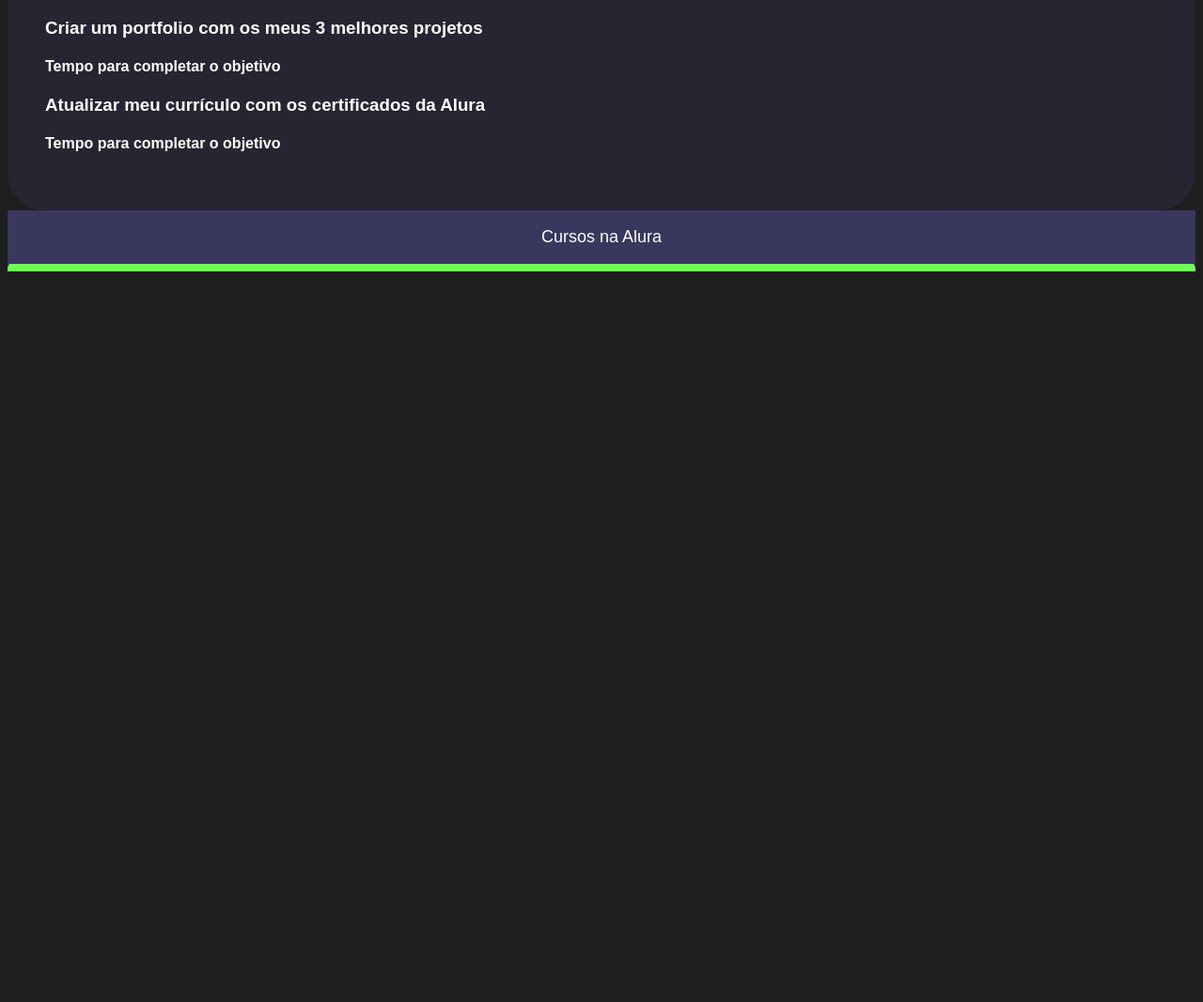
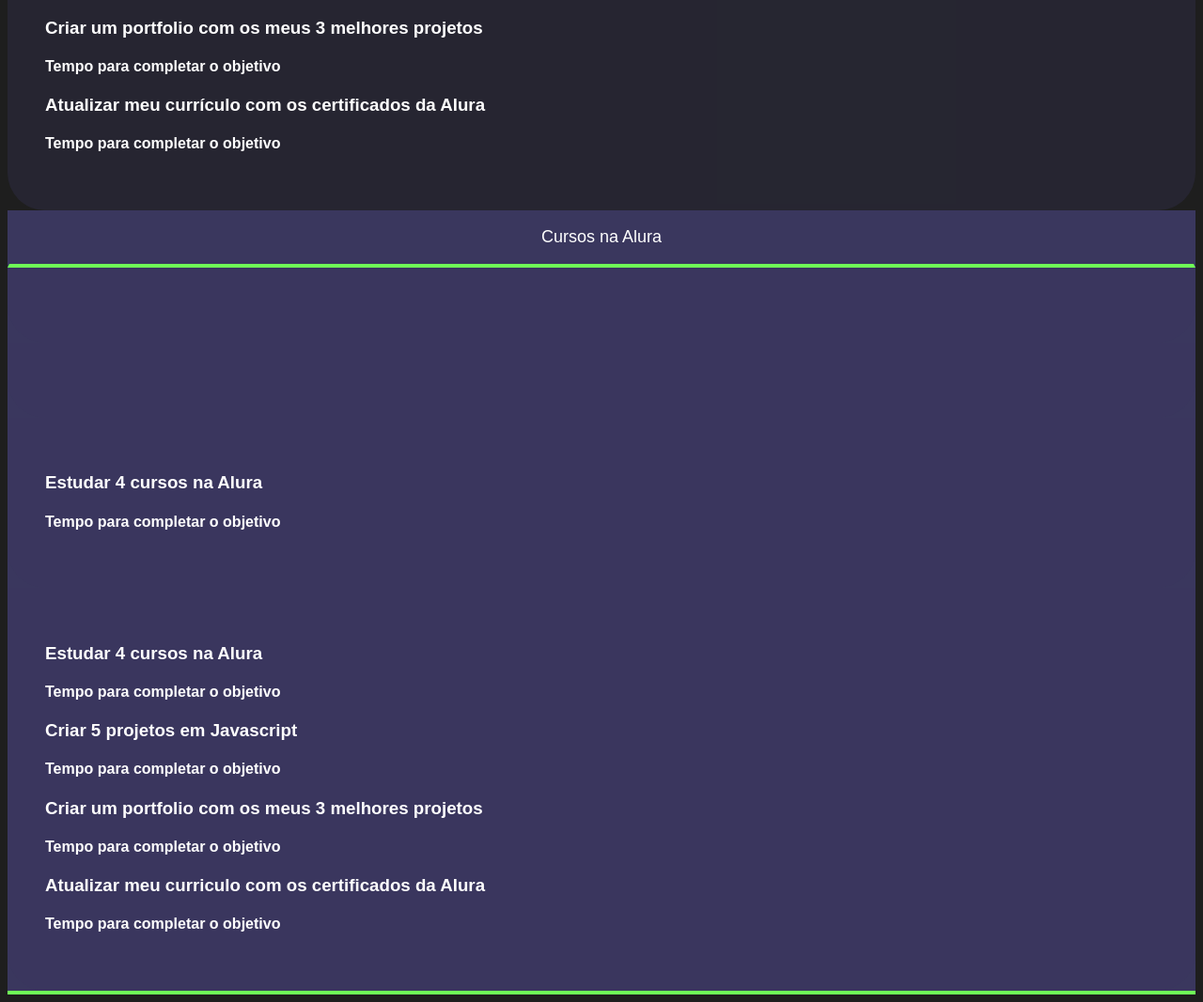
Before and after one commit to all-game-xupa/gb-ingui-a, a plain HTML site: page index.html in a window 1280 px wide. Shown: the part 1308-2375 px from the top of the page at 94% size. Before the commit the page ends 1605 px from the top, so only its background shows below. Drawn offline with Linux system fonts and the light colour scheme.

Commit message:
Update index.html

```diff
--- a/index.html
+++ b/index.html
@@ -86,3 +86,35 @@
 </div>
 <button class="botao ativo">Cursos na Alura</button>
 <div class="aba-conteudo ativo">
+<div class="abas-textos">
+
+</div>
+<div class="abas-textos">
+    <div class="aba-conteudo">
+
+    </div>
+</div>
+<div class="abas-textos">
+    <div class="aba-conteudo">
+        <h3 class="aba-conteudo-titulo-principal">Estudar 4 cursos na Alura</h3>
+        <h4 class="aba-conteudo-titulo-secundario">Tempo para completar o objetivo</h4>
+    </div>
+</div>
+<div class="abas-textos">
+    <div class="aba-conteudo">
+        <h3 class="aba-conteudo-titulo-principal">Estudar 4 cursos na Alura</h3>
+        <h4 class="aba-conteudo-titulo-secundario">Tempo para completar o objetivo</h4>
+    </div>
+    <div class="aba-conteudo">
+        <h3 class="aba-conteudo-titulo-principal">Criar 5 projetos em Javascript</h3>
+        <h4 class="aba-conteudo-titulo-secundario">Tempo para completar o objetivo</h4>
+    </div>
+    <div class="aba-conteudo">
+        <h3 class="aba-conteudo-titulo-principal">Criar um portfolio com os meus 3 melhores projetos</h3>
+        <h4 class="aba-conteudo-titulo-secundario">Tempo para completar o objetivo</h4>
+    </div>
+    <div class="aba-conteudo">
+        <h3 class="aba-conteudo-titulo-principal">Atualizar meu curriculo com os certificados da Alura</h3>
+        <h4 class="aba-conteudo-titulo-secundario">Tempo para completar o objetivo</h4>
+    </div>
+</div>
```
